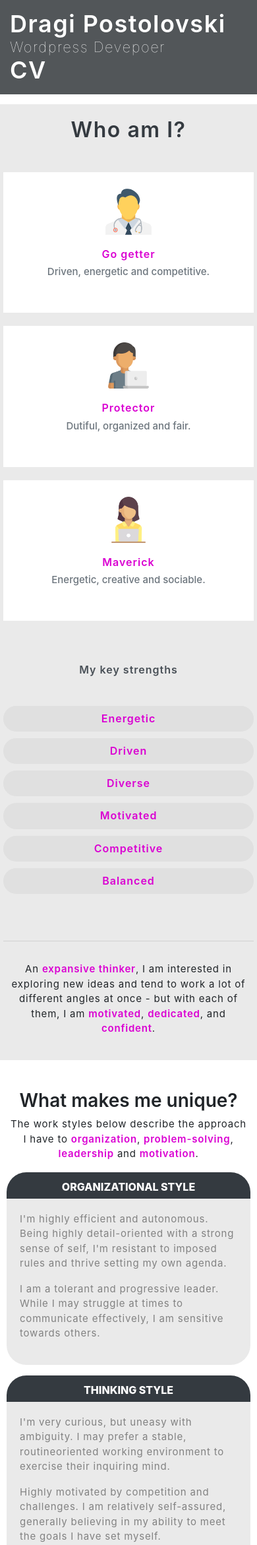
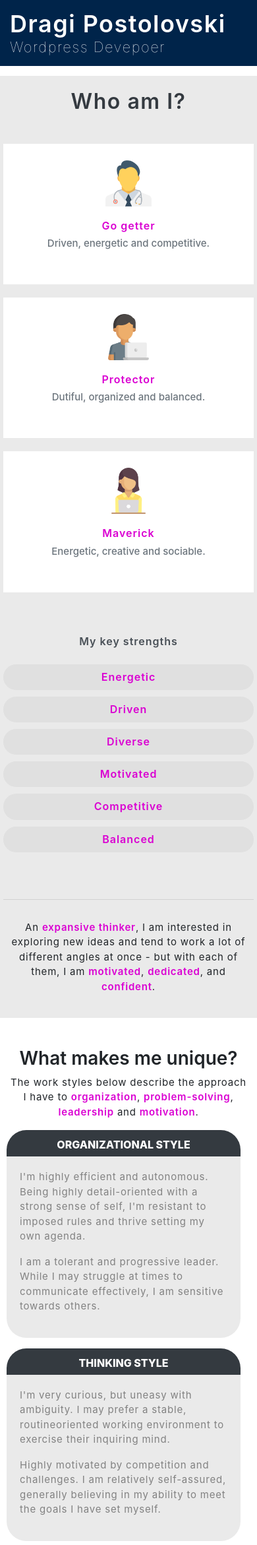
Before and after one commit to dragipostolovski/dragipostolovski.github.io, a PHP site: page / in a window 390 px wide. Shown: the top 2342 px of the page at 66% size. Run offline with PHP 8.4, Linux system fonts and the light colour scheme.

Commit message:
Media queries and margin

```diff
--- a/index.html
+++ b/index.html
@@ -82,7 +82,7 @@
                                 <img src="resources/icons/man.png" />
                                 <h4>
                                     <span class="role-header column-color-purple">Protector</span>
-                                    <span class="role-details">Dutiful, organized and fair.</span>
+                                    <span class="role-details">Dutiful, organized and balanced.</span>
                                 </h4>
                             </div>
                         </div>
@@ -101,7 +101,7 @@
 
                 <div class="col-xl-12 row-spacer-double">
                     <h4><span class="role-header">My key strengths</span></h4>
-                    <div class="row row-spacer-double key-strengths">
+                    <div class="row row-spacer key-strengths">
                         <div class="col-xl-2">
                             <div class="container">
                                 <h4><span class="role-header column-color-purple">Energetic</span></h4>
--- a/resources/css/style.css
+++ b/resources/css/style.css
@@ -50,7 +50,7 @@ a:hover {
 }
 
 .header-top {
-	background-color: #525659;
+	background-color: #00244a;
 }
 
 .header-top-details {
@@ -214,6 +214,10 @@ a:hover {
 		margin-bottom: 16px;
 	}
 
+	.key-strengths {
+		margin-top: 25px;
+	}
+
 	.key-strengths .container {
 		margin-bottom: 10px;
 	}
@@ -265,6 +269,10 @@ a:hover {
 }
 
 @media screen and (max-width: 767px) {
+	body {
+		margin: 0px;
+	}
+
 	.header-top-details {
     	padding: 15px 0px 15px 0px;
 	}
@@ -273,11 +281,23 @@ a:hover {
 		margin: 0px 10px 0px 10px;
 		margin-bottom: 16px;
     }
+
+    .unique .description {
+		margin-right: 0px;
+	}
 }
 
 @media screen and (max-width: 648px) {
 	body {
-    	margin: 0;
+		margin: 0px;
+	}
+
+	.header-top .header-info-right {
+		display: none;
+	}
+
+	.unique .description {
+		margin-right: 0px;
 	}
 }
 
```
